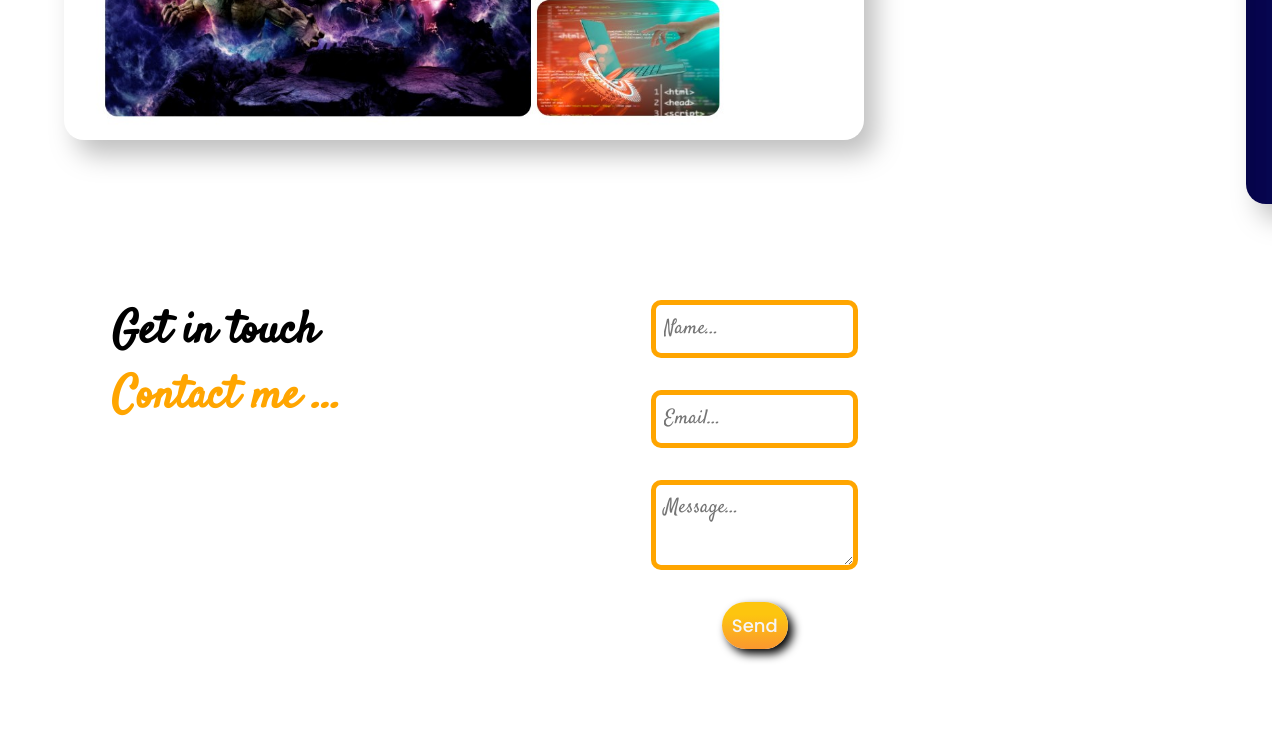
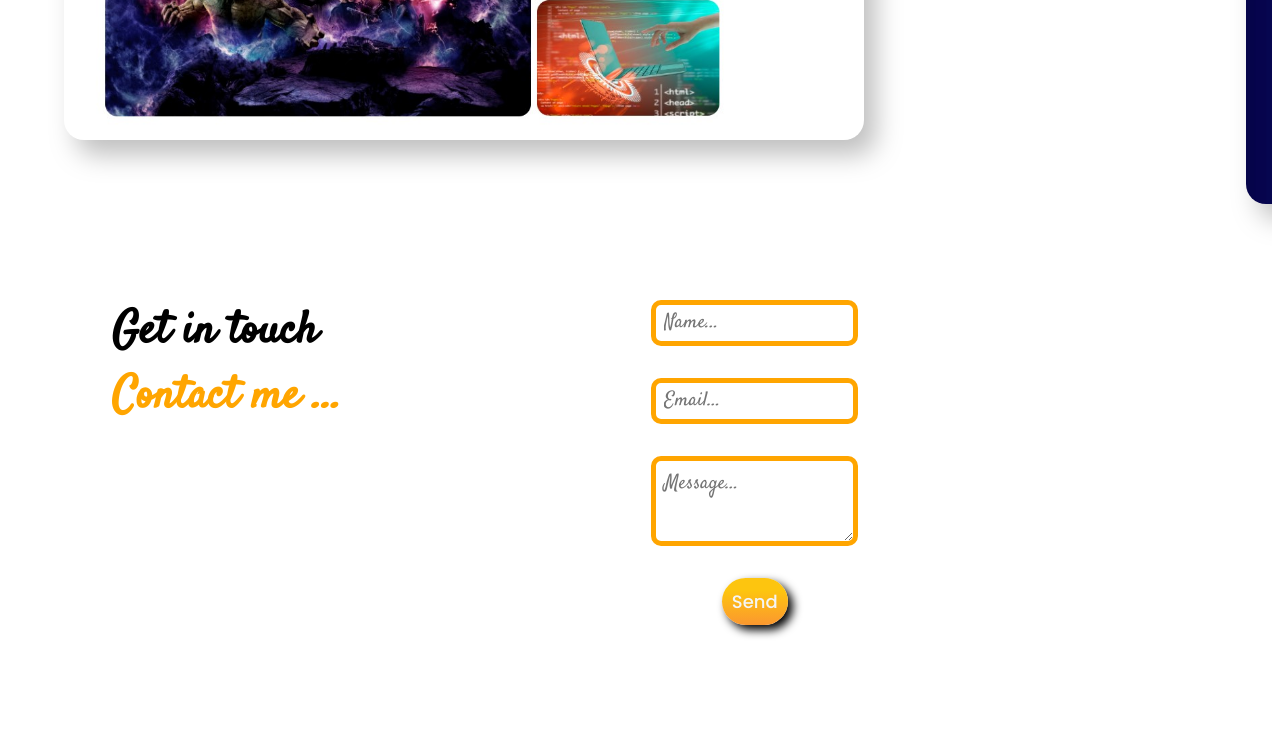
Before and after one commit to Aniket01996/Portfolio01, a React (Create React App) app: page / in a window 1280 px wide. Shown: the part 2225-2971 px from the top of the page. Built offline with nearby package versions, Linux system fonts and the light colour scheme; a web font is replaced by a local one.

Commit message:
Update Contact.css

```diff
--- a/src/Components/Contact/Contact.css
+++ b/src/Components/Contact/Contact.css
@@ -31,7 +31,7 @@
 
 .c-right .user {
     width: 90%;
-    height: 2rem;
+    height: 20px;
     padding: 0.5rem;
     outline: none;
     border: 5px solid orange;
```
